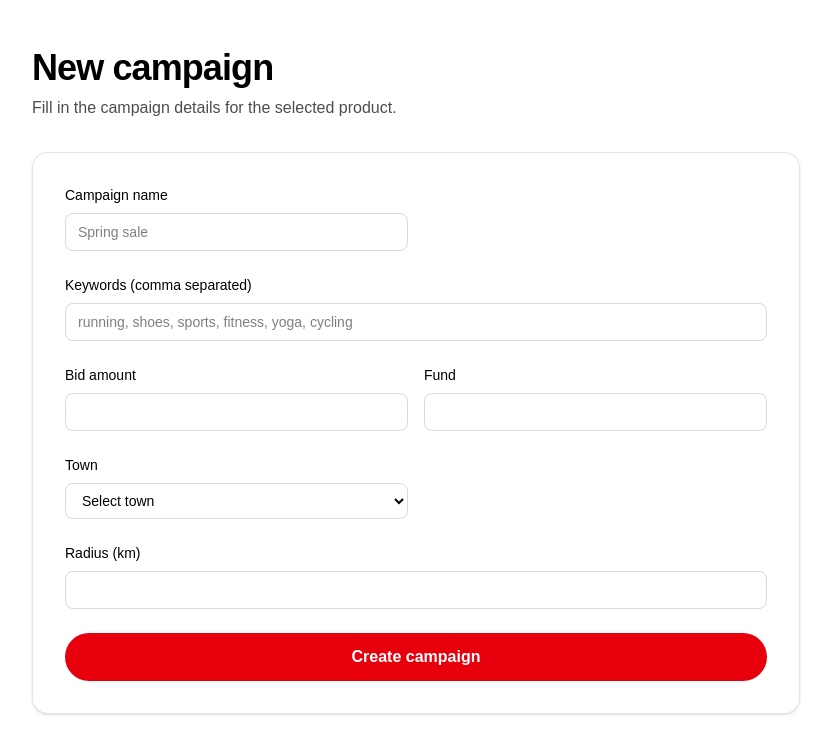
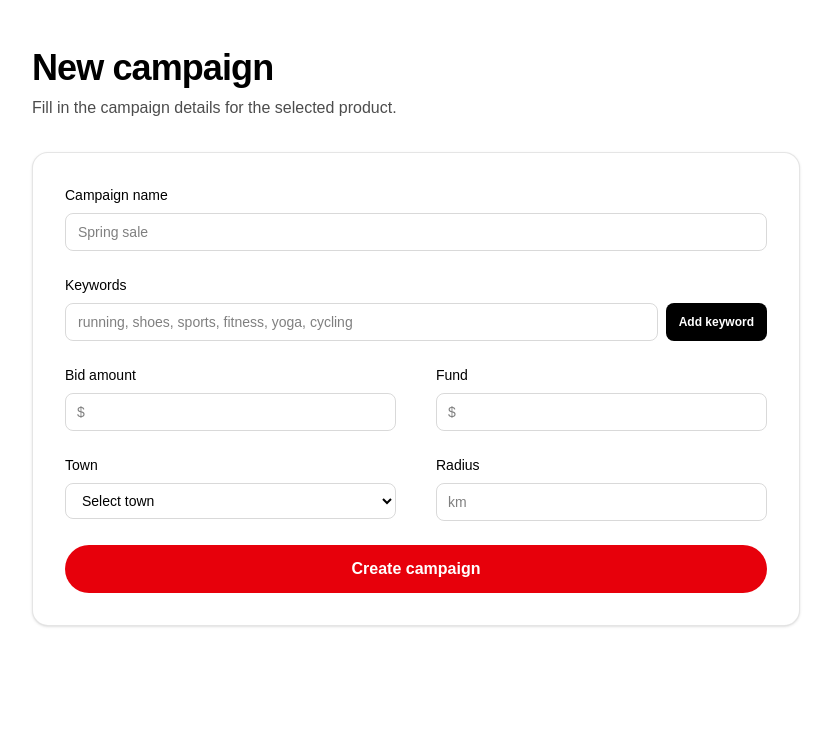
Before and after one commit to zuzanna0422/CampaignManagementApp, a Next.js app: page /campaigns/new in a window 1280 px wide. Shown: the top 754 px of the page, without its empty margins (224-1055 px from the left). Built offline with nearby package versions, Linux system fonts and the light colour scheme.

Commit message:
Update keywords field and add suffix to fields

```diff
--- a/app/campaigns/new/page.tsx
+++ b/app/campaigns/new/page.tsx
@@ -5,16 +5,46 @@ import { keywords } from "@/data/keywords";
 import { towns } from "@/data/towns";
 import type { Campaign, CampaignStatus } from "@/models/Campaign";
 import { mockCampaigns } from "@/data/mockCampaigns";
+import { useState } from "react";
 
 export default function NewCampaignPage() {
+
+  const [keywordInput, setKeywordInput] = useState("");
+  const [keywordsList, setKeywordsList] = useState<string[]>([]);
+
   const searchParams = useSearchParams();
   const productId = searchParams.get("productId") ?? "";
+
   const handleBlur = (event: React.FocusEvent<HTMLInputElement>) => {
     const minValue = Number(event.currentTarget.min || "0");
     const rawValue = Number(event.currentTarget.value);
     if (!Number.isNaN(rawValue) && rawValue < minValue) {
       event.currentTarget.value = String(minValue);
     }
+  };
+
+  const handleKeywordChange = () => {
+    const addKeyword = keywordInput.trim();
+    if (!addKeyword) return;
+
+    if (keywordsList.includes(addKeyword)) {
+      setKeywordInput("");
+      return;
+    }
+
+    setKeywordsList((prev) => [...prev, addKeyword]);
+    setKeywordInput("");
+  };
+
+  const handleKeywordSubmit = (event: React.KeyboardEvent<HTMLInputElement>) => {
+    if (event.key === "Enter") {
+      event.preventDefault();
+      handleKeywordChange();
+    }
+  };
+
+  const handleRemoveKeyword = (index: number) => {
+    setKeywordsList((prev) => prev.filter((_, i) => i !== index));
   };
 
   const handleSubmit = (event: React.FormEvent<HTMLFormElement>) => {
@@ -52,6 +82,8 @@ export default function NewCampaignPage() {
     campaigns.push(newCampaign);
     localStorage.setItem("campaigns", JSON.stringify(campaigns));
     form.reset();
+    setKeywordInput("");
+    setKeywordsList([]);
 
   };
 
@@ -72,7 +104,6 @@ export default function NewCampaignPage() {
           <input name="productId" type="hidden" value={productId} />
           <input name="status" type="hidden" value="on" />
 
-          <div className="grid gap-4 sm:grid-cols-2">
           <label className="flex flex-col gap-2 text-xs font-medium sm:text-sm">
             Campaign name
             <input
@@ -85,23 +116,58 @@ export default function NewCampaignPage() {
               type="text"
             />
           </label>
-          </div>
 
           <label className="flex flex-col gap-2 text-xs font-medium sm:text-sm">
-            Keywords (comma separated)
+            Keywords
+            <div className="w-full flex gap-2">
               <input
-              className="rounded-lg border border-black/15 px-3 py-2 text-xs sm:text-sm"
+                className="flex-1 rounded-lg border border-black/15 px-3 py-2 text-xs sm:text-sm"
                 name="keywords"
                 placeholder={keywords.slice(0, 6).join(", ")}
                 type="text"
+                value={keywordInput}
+                onChange={(e) => setKeywordInput(e.target.value)}
+                onKeyDown={handleKeywordSubmit}
               />
+              <button
+                type="button"
+                className="rounded-lg border border-black/10 bg-black px-3 py-2 text-xs font-semibold text-white transition hover:bg-black/90"
+                onClick={handleKeywordChange}
+              >
+                Add keyword
+              </button>
+            </div>
+            <input name="keywords" type="hidden" value={keywordsList.join(",")} />
+            {keywordsList.length > 0 && (
+              <div className="flex flex-wrap gap-2">
+                {keywordsList.map((keyword, index) => (
+                  <span
+                    key={`${keyword}-${index}`}
+                    className="inline-flex items-center gap-2 rounded-full border border-black/15 px-3 py-1 text-[11px] sm:text-xs"
+                  >
+                    {keyword}
+                    <button
+                      type="button"
+                      className="text-black/60 hover:text-black"
+                      onClick={() => handleRemoveKeyword(index)}
+                    >
+                      ✕
+                    </button>
+                  </span>
+                ))}
+              </div>
+            )}
           </label>
 
-          <div className="grid gap-4 sm:grid-cols-2">
+          <div className="grid gap-10 sm:grid-cols-2">
             <label className="flex flex-col gap-2 text-xs font-medium sm:text-sm">
               Bid amount
+              <div className="relative">
+                <span className="absolute left-3 top-1/2 -translate-y-1/2 text-xs text-black/50 sm:text-sm">
+                  $
+                </span>
                 <input
-                className="rounded-lg border border-black/15 px-3 py-2 text-xs sm:text-sm"
+                  className="w-full rounded-lg border border-black/15 px-3 py-2 text-xs sm:text-sm pl-8"
                   name="bidAmount"
                   min="0.01"
                   step="0.1"
@@ -109,12 +175,17 @@ export default function NewCampaignPage() {
                   required
                   type="number"
                 />
+              </div>
             </label>
 
             <label className="flex flex-col gap-2 text-xs font-medium sm:text-sm">
               Fund
+              <div className="relative">
+                <span className="absolute left-3 top-1/2 -translate-y-1/2 text-xs text-black/50 sm:text-sm">
+                  $
+                </span>
                 <input
-                className="rounded-lg border border-black/15 px-3 py-2 text-xs sm:text-sm"
+                  className="w-full rounded-lg border border-black/15 px-3 py-2 text-xs sm:text-sm pl-8"
                   name="fund"
                   min="100"
                   step="50"
@@ -122,10 +193,11 @@ export default function NewCampaignPage() {
                   required
                   type="number"
                 />
+              </div>
             </label>
           </div>
 
-          <div className="grid gap-4 sm:grid-cols-2">
+          <div className="grid gap-10 sm:grid-cols-2">
             <label className="flex flex-col gap-2 text-xs font-medium sm:text-sm">
               Town
               <select
@@ -144,12 +216,15 @@ export default function NewCampaignPage() {
                 ))}
               </select>
             </label>
-          </div>
 
             <label className="flex flex-col gap-2 text-xs font-medium sm:text-sm">
-            Radius (km)
+              Radius
+              <div className="relative">
+                <span className="absolute left-3 top-1/2 -translate-y-1/2 text-xs text-black/50 sm:text-sm">
+                  km
+                </span>
                 <input
-              className="rounded-lg border border-black/15 px-3 py-2 text-xs sm:text-sm"
+                  className="w-full rounded-lg border border-black/15 px-3 py-2 text-xs sm:text-sm pl-9"
                   min="5"
                   max="100"
                   step="5"
@@ -158,7 +233,9 @@ export default function NewCampaignPage() {
                   required
                   type="number"
                 />
+              </div>
             </label>
+          </div>
 
           <button
             type="submit"
```
Lines whose indentation alone changed are shown as unchanged.
